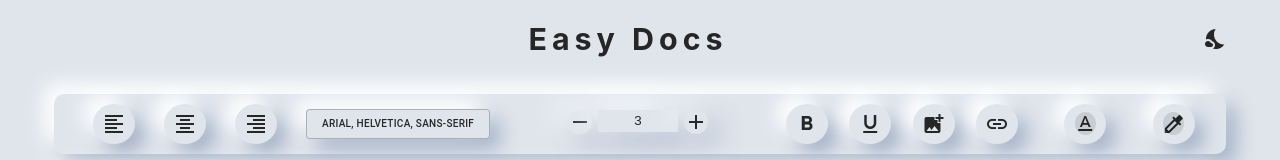
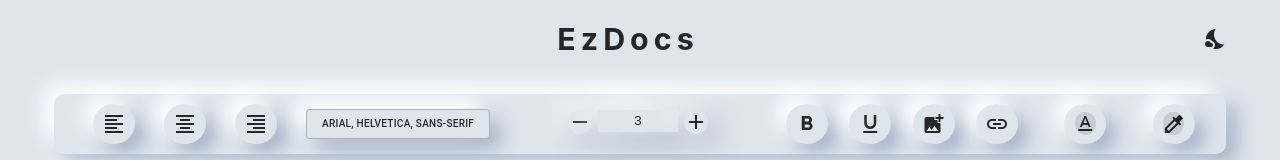
Before and after one commit to Chandradeepta/Projects, a React (Create React App) app: page / in a window 1280 px wide. Shown: the top 160 px of the page. Built offline with nearby package versions, Linux system fonts and the light colour scheme.

Commit message:
Name updated

```diff
--- a/src/App.js
+++ b/src/App.js
@@ -22,7 +22,7 @@
   return (
     <div className="App" style={{ background: isDark ? CONSTANTS.DARK_MODE_BG : CONSTANTS.LIGHT_MODE_BG }}>
       <header className="App-header">
-          <h3 style={{ color: isDark ? CONSTANTS.LIGHT_MODE_BG : CONSTANTS.DARK_MODE_BG }}>Easy Docs</h3>
+          <h3 style={{ color: isDark ? CONSTANTS.LIGHT_MODE_BG : CONSTANTS.DARK_MODE_BG }}>EzDocs</h3>
         <span
           className="material-icons"
           style={{color: isDark ? 'yellow' : CONSTANTS.DARK_MODE_BG}}
```
